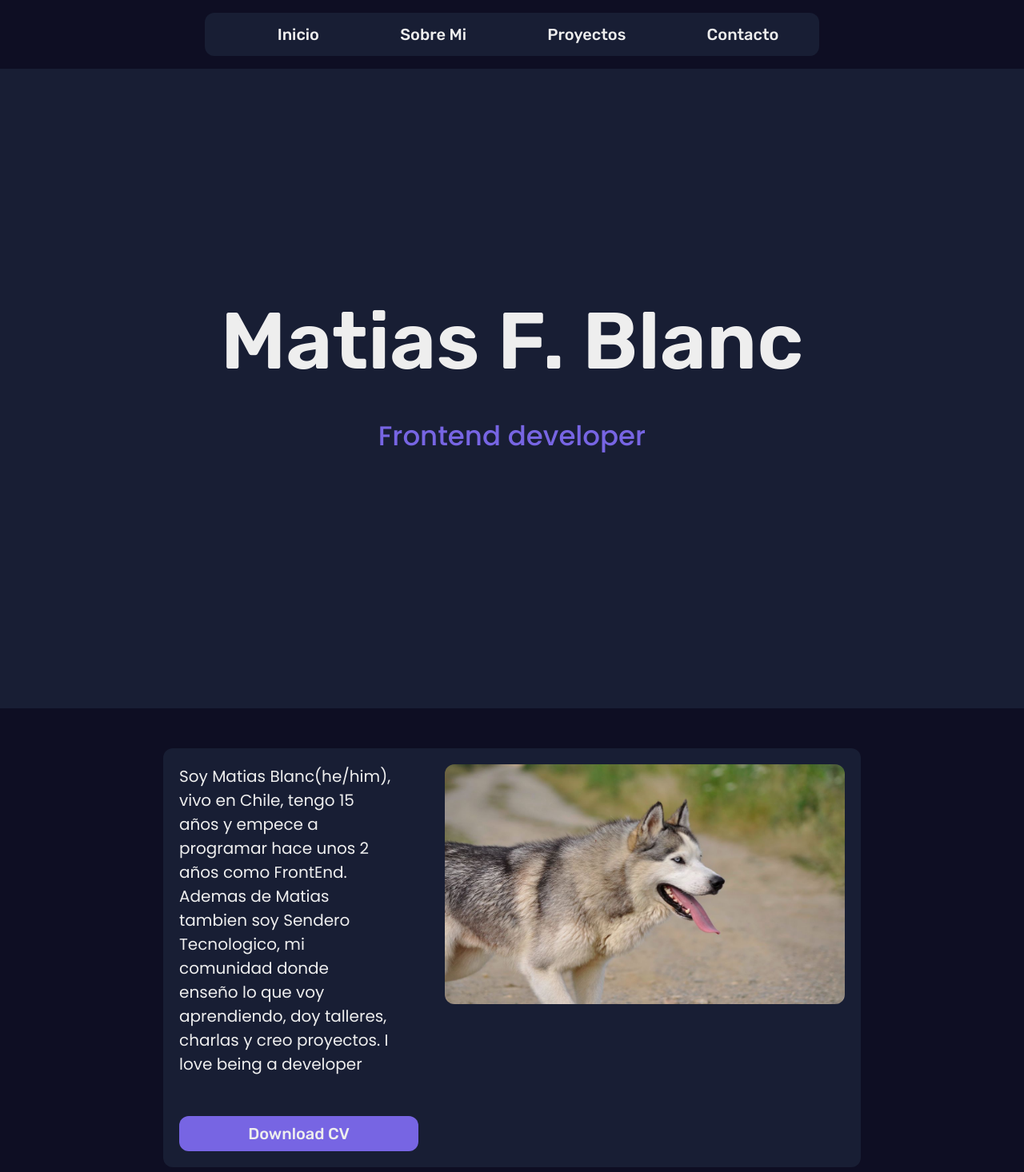
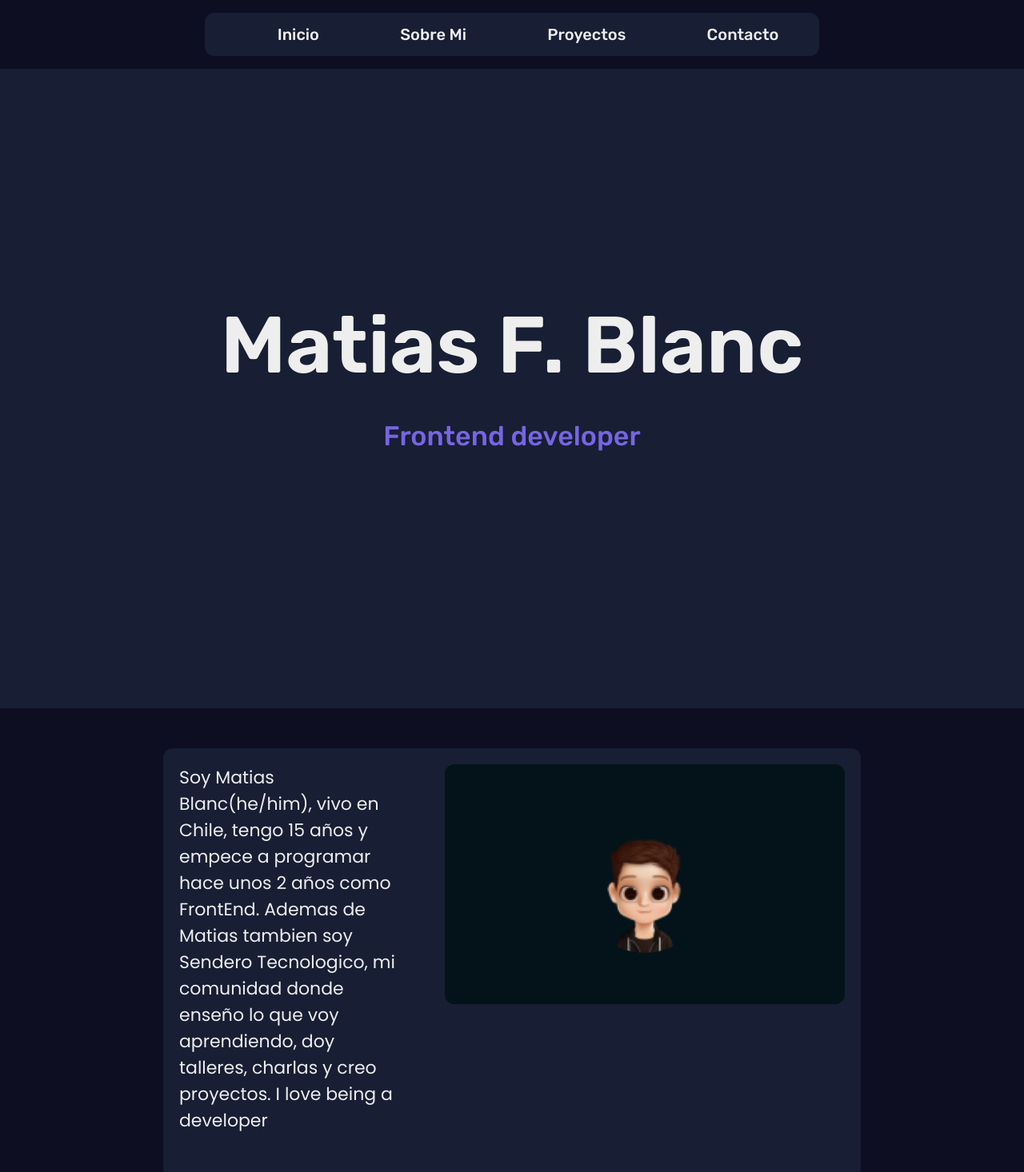
Before and after one commit to MatiasBlanc/MatiasBlanc-Portfolio, a React (Vite) app: page / in a window 1280 px wide. Shown: the top 1466 px of the page at 80% size. Built offline with nearby package versions, Linux system fonts and the light colour scheme.

Commit message:
update about-me

```diff
--- a/index.html
+++ b/index.html
@@ -7,7 +7,7 @@
     <title>Matias Blanc</title>
     <link rel="preconnect" href="https://fonts.googleapis.com">
     <link rel="preconnect" href="https://fonts.gstatic.com" crossorigin>
-    <link href="https://fonts.googleapis.com/css2?family=Poppins:wght@300;400;500&family=Rubik:wght@500;600&display=swap" rel="stylesheet">
+    <link href="https://fonts.googleapis.com/css2?family=Poppins:wght@400&family=Rubik:wght@500;600&display=swap" rel="stylesheet">
   </head>
   <body>
     <div id="root"></div>
--- a/src/components/About.jsx
+++ b/src/components/About.jsx
@@ -1,4 +1,4 @@
-import matiasblanc from '../assets/MatiasBlanc.jpg';
+import matiasblanc from '../assets/MatiasBlanc.png';
 
 const About = () => {
     return (
--- a/src/styles/Home.css
+++ b/src/styles/Home.css
@@ -50,7 +50,7 @@
 }
 
 .header__subtitle {
-    font-family: 'Poppins', sans-serif;
+    font-family: 'Rubik', sans-serif;
     font-size: 34px;
     font-weight: 500;
     color: var(--principal-color);
@@ -74,9 +74,9 @@
 }
 
 .about-me__description {
-    width: 80%;
+    width: 85%;
     font-family: 'Poppins', sans-serif;
-    font-size: 20px;
+    font-size: 22px;
     font-weight: 400;
     color: #eee;
     margin: 0 0 50px;
@@ -84,7 +84,7 @@
 
 .about-me__btn {
     width: 60%;
-    padding: 10px 50px;
+    padding: 12px 50px;
     color: #eee;
     background-color: var(--principal-color);
     font-family: 'Rubik', sans-serif;
```
Also changed, not shown: src/assets/MatiasBlanc.jpg (deleted), src/assets/MatiasBlanc.png (added).
